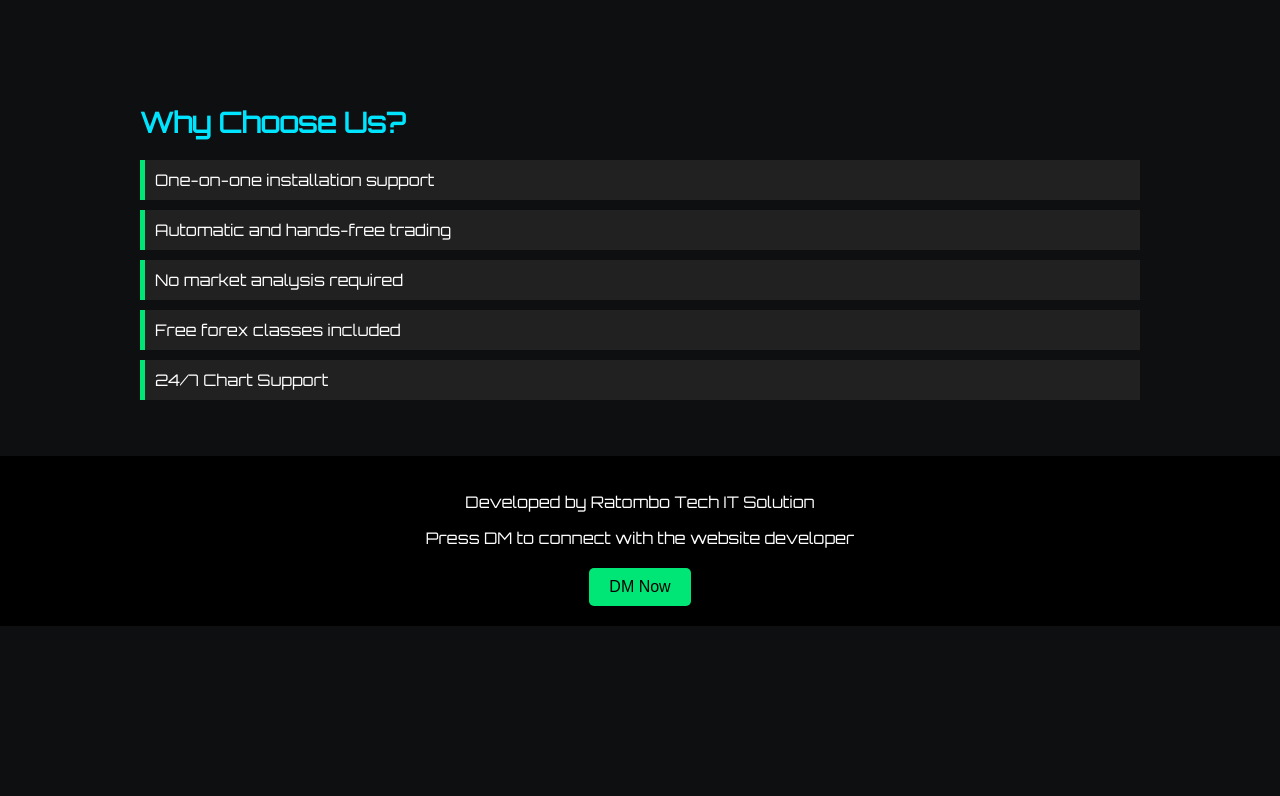
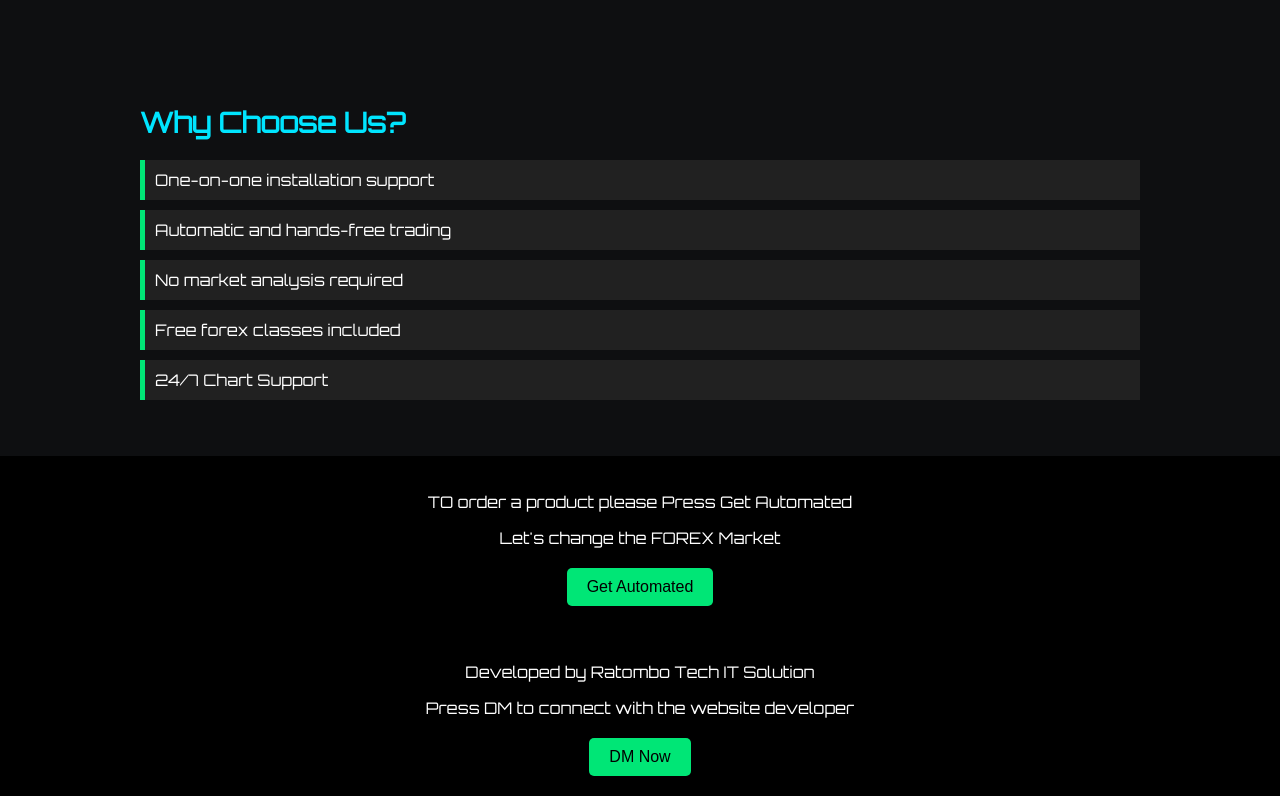
Before and after one commit to Livhuh03/ForexDestroyer, a plain HTML site: page home.html in a window 1280 px wide. Shown: the part 4479-5275 px from the top of the page. Before the commit the page ends 5105 px from the top, so only its background shows below. Drawn offline with Linux system fonts and the light colour scheme.

Commit message:
Update home.html

```diff
--- a/home.html
+++ b/home.html
@@ -190,8 +190,16 @@
 
 
   <footer>
+    <p>TO order a product please Press Get Automated</p>
+    <p> Let's change the FOREX Market </p>
+    <div class="cta">
+      <button onclick="window.open('https://wa.me/27825433791?text=Hi%2C%20I%20am%20interested%20in%20your%20Forex%20Sniper%20Software.', '_blank')">Get Automated</button>
+    </div>
+  </footer>
+
+  <footer>
     <p>Developed by Ratombo Tech IT Solution</p>
-    <p> Press DM to connect with the website developer</p>
+    <p> Press DM to connect with the website developer </p>
     <div class="cta">
       <button onclick="window.open('https://wa.me/27799198802?text=Hi%2C%20I%20am%20interested%20in%20your%20Forex%20Sniper%20Software.', '_blank')">DM Now</button>
     </div>
```
